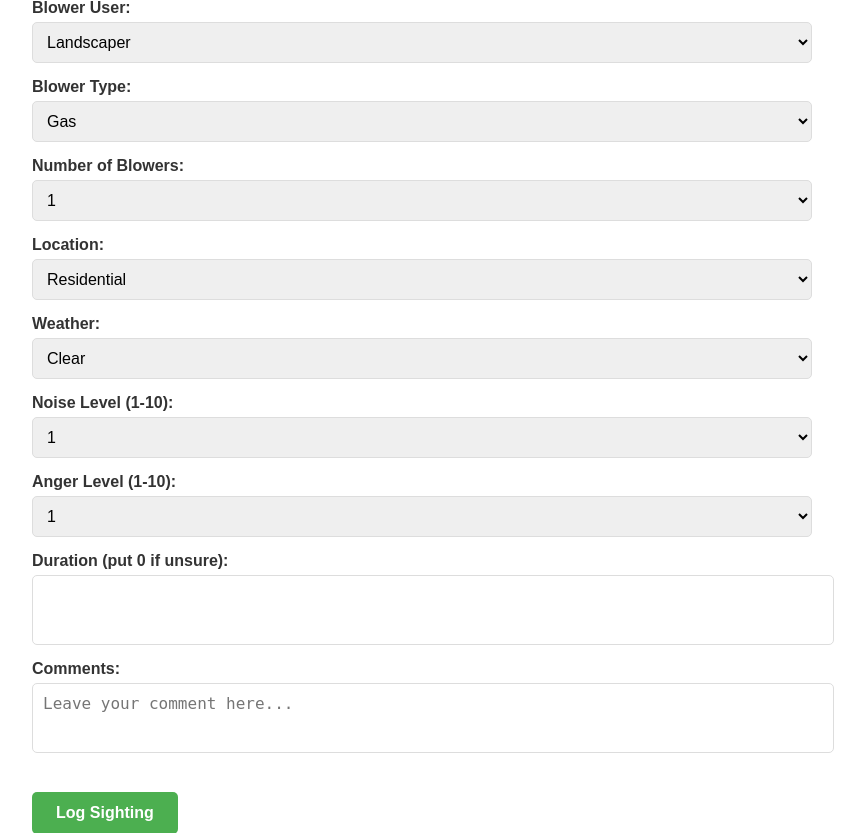
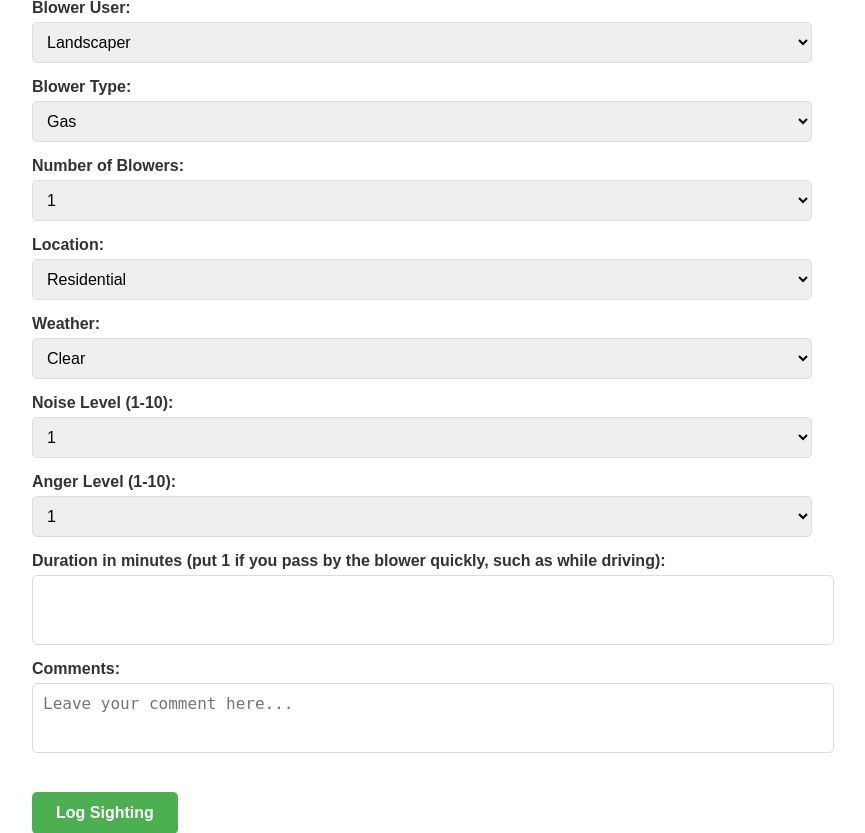
Before and after one commit to cesmit27/blower_tracker, a Flask app: page /log in a window 1280 px wide. Shown: the part 419-1252 px from the top of the page, without its empty margins (218-1083 px from the left). Run offline with Flask 3, Linux system fonts and the light colour scheme; the visitor is signed in with stand-in values (Sample User, id 1).

Commit message:
Update log_sighting.html
Update to get rid of 0 minutes as an option and now the lowest option is 1 minutes.

```diff
--- a/templates/log_sighting.html
+++ b/templates/log_sighting.html
@@ -237,8 +237,8 @@
         </select>
 
         <!-- Duration Input -->
-        <label for="duration">Duration (put 0 if unsure):</label>
-        <input type="number" name="duration" id="duration" min="0" max="120" required inputmode="numeric">
+        <label for="duration">Duration in minutes (put 1 if you pass by the blower quickly, such as while driving):</label>
+        <input type="number" name="duration" id="duration" min="1" max="120" required inputmode="numeric">
 
         <br>
         <div class="flash-message" id="flash-message">
```
